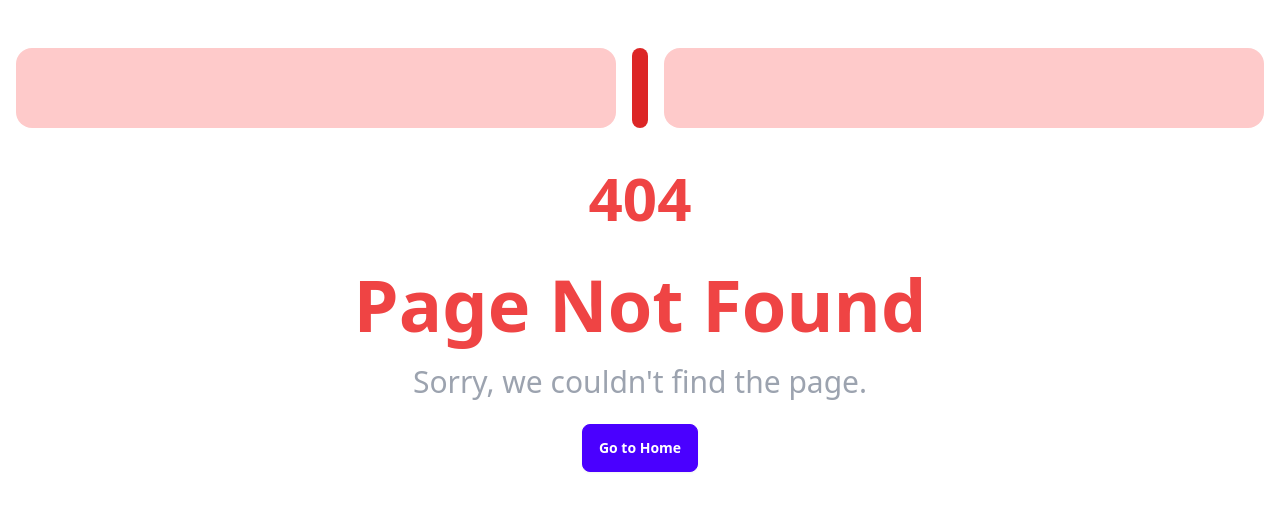
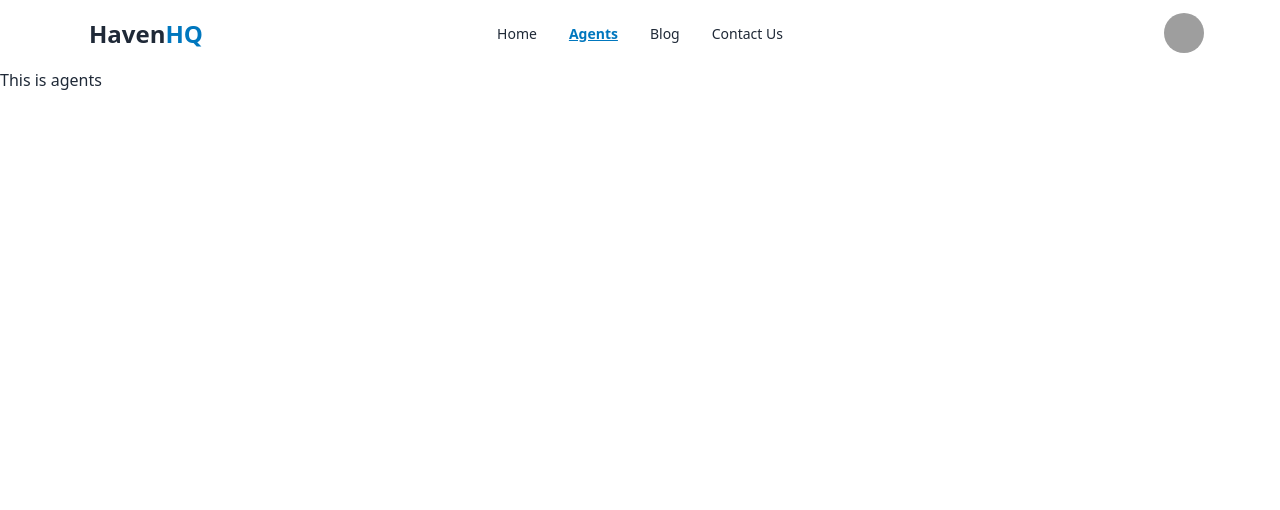
Before and after one commit to joysaha023/real-estate-react-projects, a React (Vite) app: page /agent in a window 1280 px wide. Before the commit this address had no page. Shown: the top 510 px of the page. Built offline with nearby package versions, Linux system fonts and the light colour scheme; grey boxes are pictures that could not be loaded.

Commit message:
extra route created

```diff
--- a/public/data.json
+++ b/public/data.json
@@ -69,7 +69,7 @@
       "Area": "2500 sq ft",
       "location": "Coastal Retreat",
       "facilities": ["Private Beach Access", "Infinity Pool", "Outdoor Dining Area"],
-      "image": "https://i.ibb.co/RbvP1Z0/sdf.jpg"
+      "image": "https://i.postimg.cc/rmw0y9gJ/huij.jpg"
     },
     {
         "estate_title": "Family-Friendly Suburban Home",
--- a/src/Pages/About/About.jsx
+++ /dev/null
@@ -1,11 +0,0 @@
-import React from 'react';
-
-const About = () => {
-    return (
-        <div>
-            <h2>This is about page </h2>
-        </div>
-    );
-};
-
-export default About;
--- /dev/null
+++ b/src/Pages/Agents/Agents.jsx
@@ -0,0 +1,11 @@
+import React from 'react';
+
+const Agents = () => {
+    return (
+        <div>
+            <h2>This is agents</h2>
+        </div>
+    );
+};
+
+export default Agents;
--- /dev/null
+++ b/src/Pages/SpecialEstate/SpecialEstate.jsx
@@ -0,0 +1,11 @@
+import React from 'react';
+
+const SpecialEstate = () => {
+    return (
+        <div>
+            <h2></h2>
+        </div>
+    );
+};
+
+export default SpecialEstate;
--- a/src/components/Navbar/Navbar.jsx
+++ b/src/components/Navbar/Navbar.jsx
@@ -12,9 +12,9 @@ const Navbar = () => {
               >Home</NavLink>
             </li>
             <li>
-              <NavLink to={"/about"} className={({isActive}) =>
+              <NavLink to={"/agent"} className={({isActive}) =>
                isActive ? "bg-white hover:bg-white text-[#0077be] border-0 font-semibold underline" : "font-medium"
-              }>About Us</NavLink>
+              }>Agents</NavLink>
             </li>
             <li>
               <NavLink to={"/blog"} className={({isActive}) =>
@@ -53,7 +53,7 @@ const Navbar = () => {
             </div>
             <ul
               tabIndex={0}
-              className="menu menu-sm dropdown-content mt-3 z-20 p-2 shadow bg-base-100 rounded-box w-52"
+              className="menu menu-sm dropdown-content mt-3 z-20 p-2 shadow bg-base-100 rounded-none w-52"
             >
               {linkNav}
             </ul>
@@ -83,7 +83,7 @@ const Navbar = () => {
             </div>
             <ul
               tabIndex={0}
-              className="menu menu-sm dropdown-content mt-3 z-20 p-2 shadow bg-base-100 rounded-box w-52"
+              className="menu menu-sm dropdown-content mt-3 z-20 p-2 shadow bg-base-100 rounded-none w-52"
             >
               <li>
                 <a className="justify-between">User Name</a>
```
Also changed, not shown: src/Routes/Routes.jsx (+4 -3 lines).
